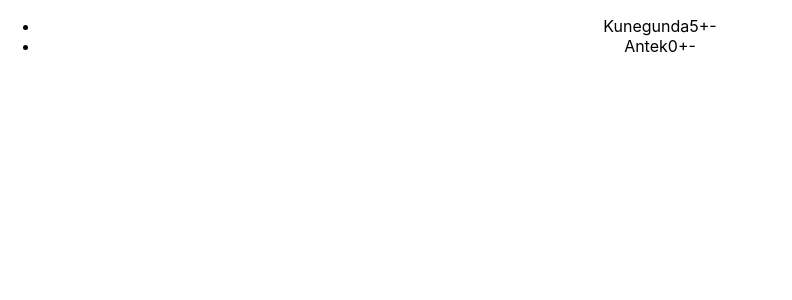
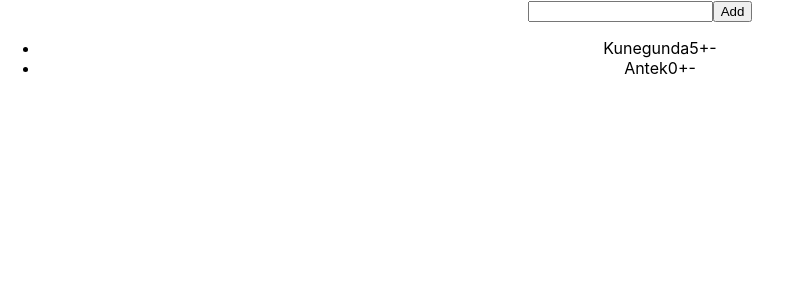
Before and after one commit to MaciekSznu/32_6_scorekeeper, a React (Create React App) app: page / in a window 1280 px wide. Shown: the top 300 px of the page, without its empty margins (0-792 px from the left). Built offline with nearby package versions, Linux system fonts and the light colour scheme.

Commit message:
Add AddPlayer component with tests

```diff
--- a/src/App.js
+++ b/src/App.js
@@ -1,6 +1,7 @@
 import React from 'react';
 import './App.css';
 import PlayersList from './components/PlayersList/PlayersList';
+import AddPlayer from './components/AddPlayer/AddPlayer';
 
 class App extends React.Component {
 
@@ -29,9 +30,20 @@ class App extends React.Component {
     })
   }
 
+  onPlayerAdd = (playerName) => {
+    const newPlayer = {
+      name: playerName,
+      score: 0,
+    }
+    this.setState({
+      players: [...this.state.players, newPlayer]
+    })
+  }
+
   render() {
     return (
       <div className="App">
+        <AddPlayer onPlayerAdd={this.onPlayerAdd} />
         <PlayersList players={this.state.players} onScoreUpdate={this.onScoreUpdate} />
       </div>
     );
--- /dev/null
+++ b/src/components/AddPlayer/AddPlayer.js
@@ -0,0 +1,26 @@
+import React from 'react';
+import './AddPlayer.css';
+
+const AddPlayer = (props) => {
+
+  const onSubmit = (e) => {
+    e.preventDefault();
+    // onPlayerAdd - callback sending text to App component
+    props.onPlayerAdd(input.value);
+    // this line clear input after adding player
+    input.value = '';
+  }
+
+  // ref simple function that we can assign any DOM element or component, the parameter is current element,  in this case it let us read input value
+  // node parameter is input element where we save input varialbe
+  let input;
+
+  return (
+    <form className="AddPlayer" onSubmit={onSubmit}>
+      <input type="text" className="AddPlayer__input" ref={(node) => input = node} />
+      <input type="submit" className="AddPlayer__submit" value="Add" />
+    </form>
+  )
+};
+
+export default AddPlayer;
```
Also changed, not shown: src/components/AddPlayer/AddPlayer.css (added), 2 other files (tests, documents, lock files or other folders).
